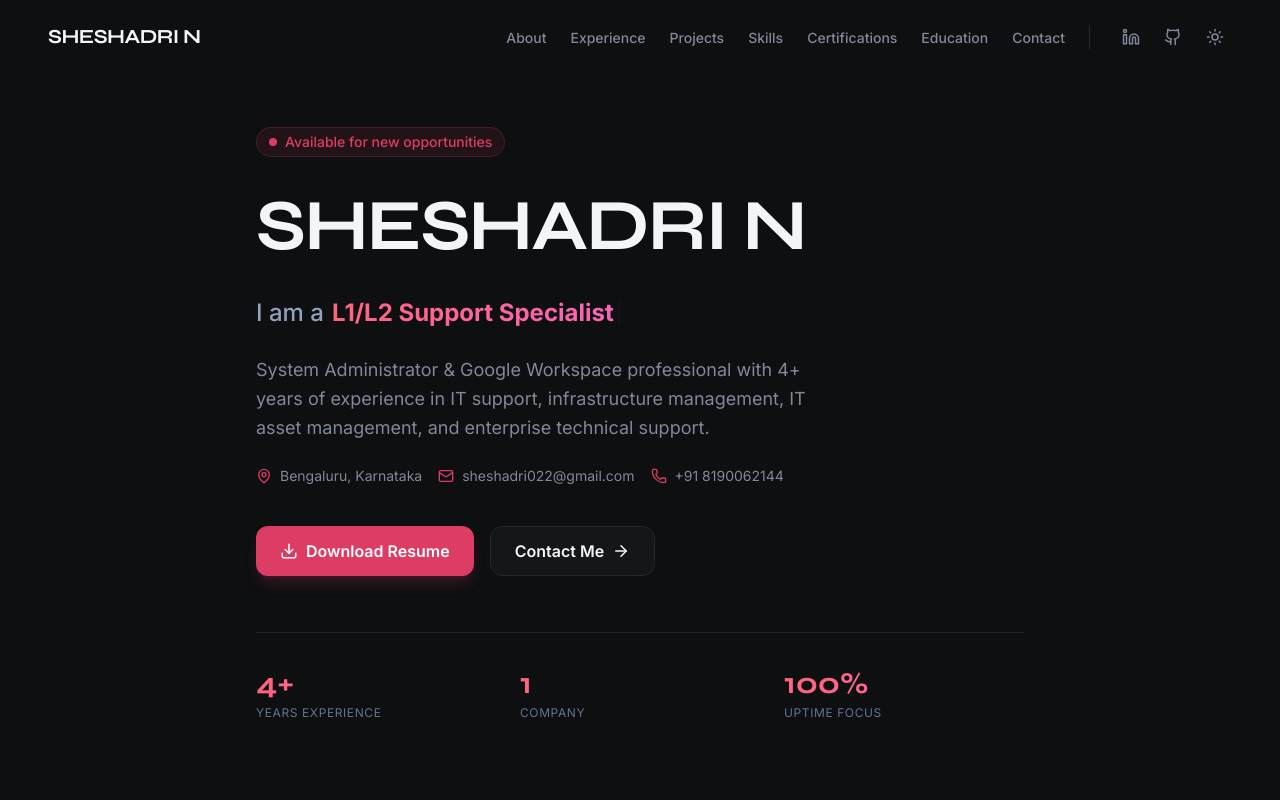
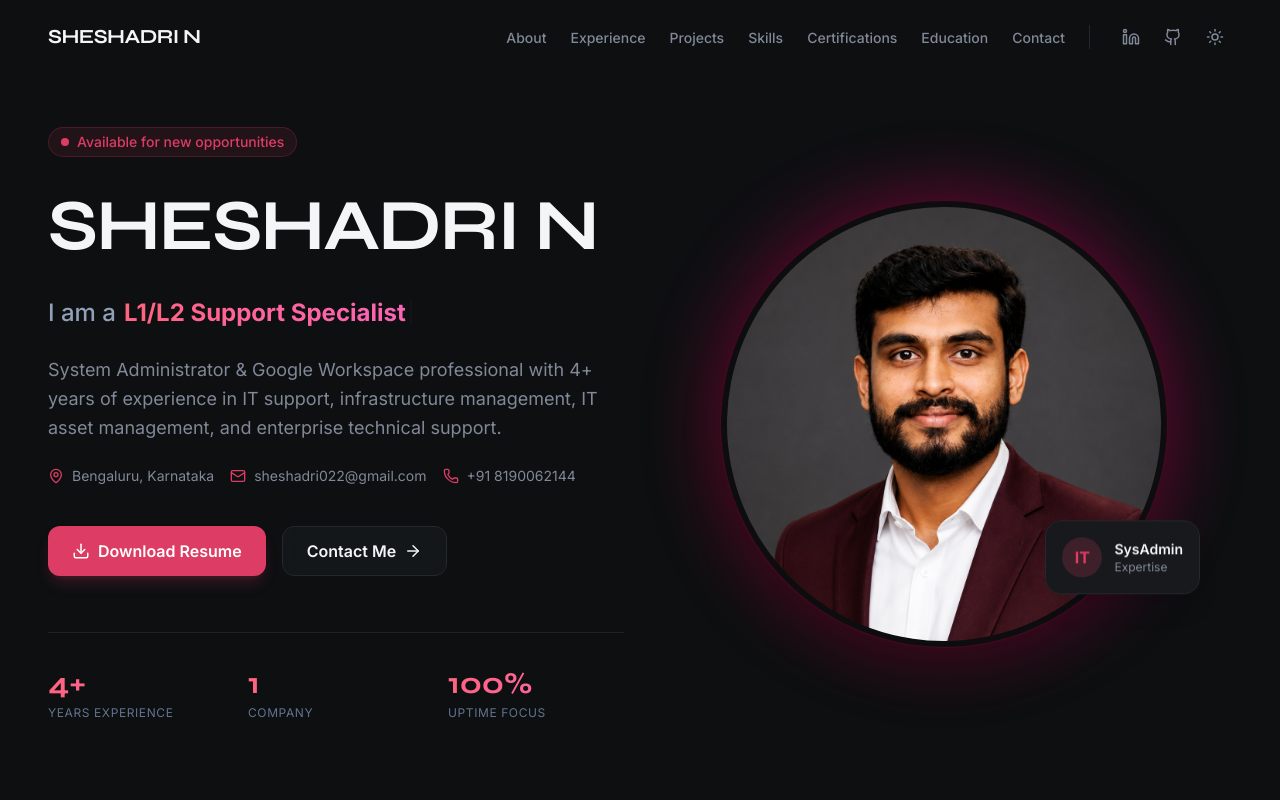
Before and after one commit to sheshadri022/portfolio, a React (Vite) app: page / in a window 1280 px wide. Shown: the top 800 px of the page. Built offline with nearby package versions, Linux system fonts and the light colour scheme.

Commit message:
Restore profile photo to hero section

```diff
--- a/src/components/Hero.tsx
+++ b/src/components/Hero.tsx
@@ -33,7 +33,7 @@ export default function Hero() {
       </div>
 
       <div className="container mx-auto px-6 lg:px-12 z-10">
-        <div className="grid gap-12 items-center max-w-3xl mx-auto">
+        <div className="grid lg:grid-cols-2 gap-12 lg:gap-8 items-center">
 
           <motion.div
             initial={{ opacity: 0, y: 20 }}
@@ -120,6 +120,41 @@ export default function Hero() {
             </div>
           </motion.div>
 
+          <motion.div
+            initial={{ opacity: 0, scale: 0.9 }}
+            animate={{ opacity: 1, scale: 1 }}
+            transition={{ duration: 0.6, delay: 0.2 }}
+            className="relative lg:ml-auto w-full max-w-md mx-auto aspect-square"
+          >
+            <div className="absolute inset-0 rounded-full bg-gradient-to-tr from-rose-700 to-pink-600 blur-2xl opacity-20 animate-pulse" />
+            <div className="relative h-full w-full rounded-full border border-rose-600/25 p-1.5 overflow-hidden shadow-2xl bg-[#0d0d0f]">
+              <img
+                src="/sheshadri.jpeg"
+                alt="Sheshadri N"
+                className="h-full w-full object-cover object-top rounded-full"
+                onError={(e) => {
+                  (e.target as HTMLImageElement).src = 'https://ui-avatars.com/api/?name=Sheshadri+N&size=512&background=random';
+                }}
+              />
+            </div>
+
+            {/* Floating badge */}
+            <motion.div
+              animate={{ y: [0, -10, 0] }}
+              transition={{ repeat: Infinity, duration: 4, ease: "easeInOut" }}
+              className="absolute -bottom-4 -right-4 lg:bottom-12 lg:-right-8 bg-card border border-border p-4 rounded-xl shadow-xl backdrop-blur-sm"
+            >
+              <div className="flex items-center gap-3">
+                <div className="w-10 h-10 rounded-full bg-primary/20 flex items-center justify-center text-primary font-bold">
+                  IT
+                </div>
+                <div>
+                  <div className="font-semibold text-sm">SysAdmin</div>
+                  <div className="text-xs text-muted-foreground">Expertise</div>
+                </div>
+              </div>
+            </motion.div>
+          </motion.div>
 
         </div>
       </div>
```
